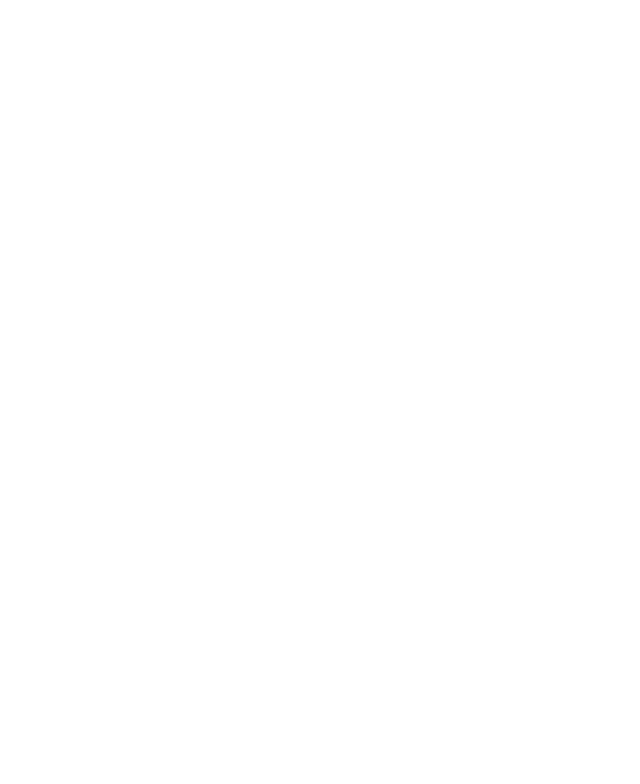
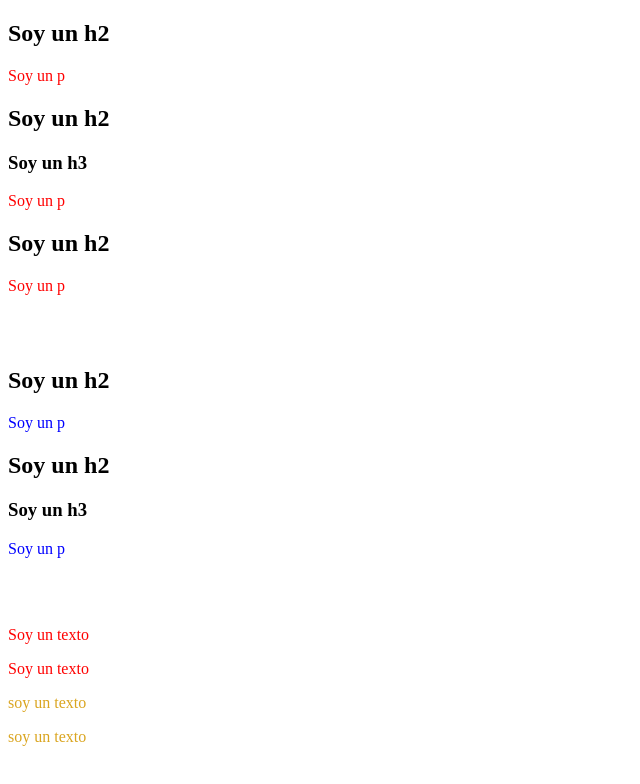
Before and after one commit to lordsithskull/Curso-Definitivo-HTMLyCSS, a plain HTML site: page CSS/claseCombinadores/index.html in a window 1280 px wide. Shown: the whole page, without its empty margins (0-640 px from the left). Drawn offline with Linux system fonts and the light colour scheme.

Commit message:
ejemplos de combinadores

```diff
--- a/CSS/claseCombinadores/index.html
+++ b/CSS/claseCombinadores/index.html
@@ -4,9 +4,45 @@
     <meta charset="UTF-8">
     <meta http-equiv="X-UA-Compatible" content="IE=edge">
     <meta name="viewport" content="width=device-width, initial-scale=1.0">
-    <title>Document</title>
+    <title>Combinadores</title>
+    <link rel="stylesheet" href="./styles.css">
 </head>
 <body>
-
+    <div class="combinadorAdj">
+        <h2>Soy un h2</h2>
+        <p>Soy un p</p>
+        <h2>Soy un h2</h2>
+        <h3>Soy un h3</h3>
+        <p>Soy un p</p>
+        <h2>Soy un h2</h2>
+        <p>Soy un p</p>
+    </div>
+    <br>
+    <br>
+    <div class="combinadorGeneral">
+        <h2>Soy un h2</h2>
+        <p>Soy un p</p>
+        <h2>Soy un h2</h2>
+        <h3>Soy un h3</h3>
+        <p>Soy un p</p>
+    </div>
+    <br>
+    <br>
+    <div class="combinadorHijo">
+        <div>
+        <article>
+            <p>Soy un texto</p>
+        </article>
+        <article>
+            <p>Soy un texto</p>
+        </article>
+        <section>
+            <div>
+                <p>soy un texto</p>
+            </div>
+        </section>
+        <p>soy un texto</p>
+    </div>
+    </div>
 </body>
 </html>
--- a/CSS/claseCombinadores/styles.css
+++ b/CSS/claseCombinadores/styles.css
@@ -0,0 +1,15 @@
+.combinadorAdj h2 + p {
+   color:red;
+}
+
+.combinadorGeneral h2 ~ p{
+   color:blue;
+}
+
+.combinadorHijo div > p {
+   color:goldenrod;
+}
+/*combinador descendiente*/
+div p {
+   color: red;
+}
```
